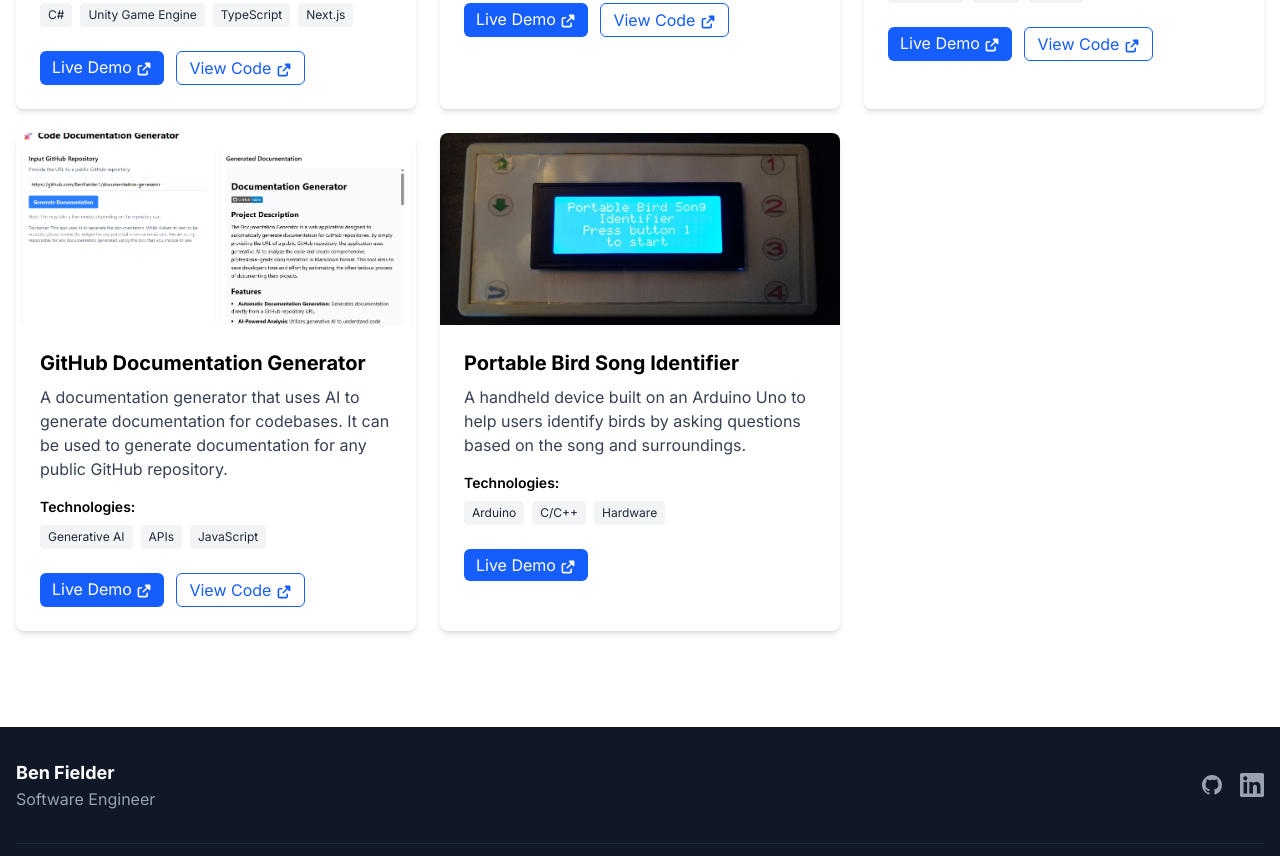
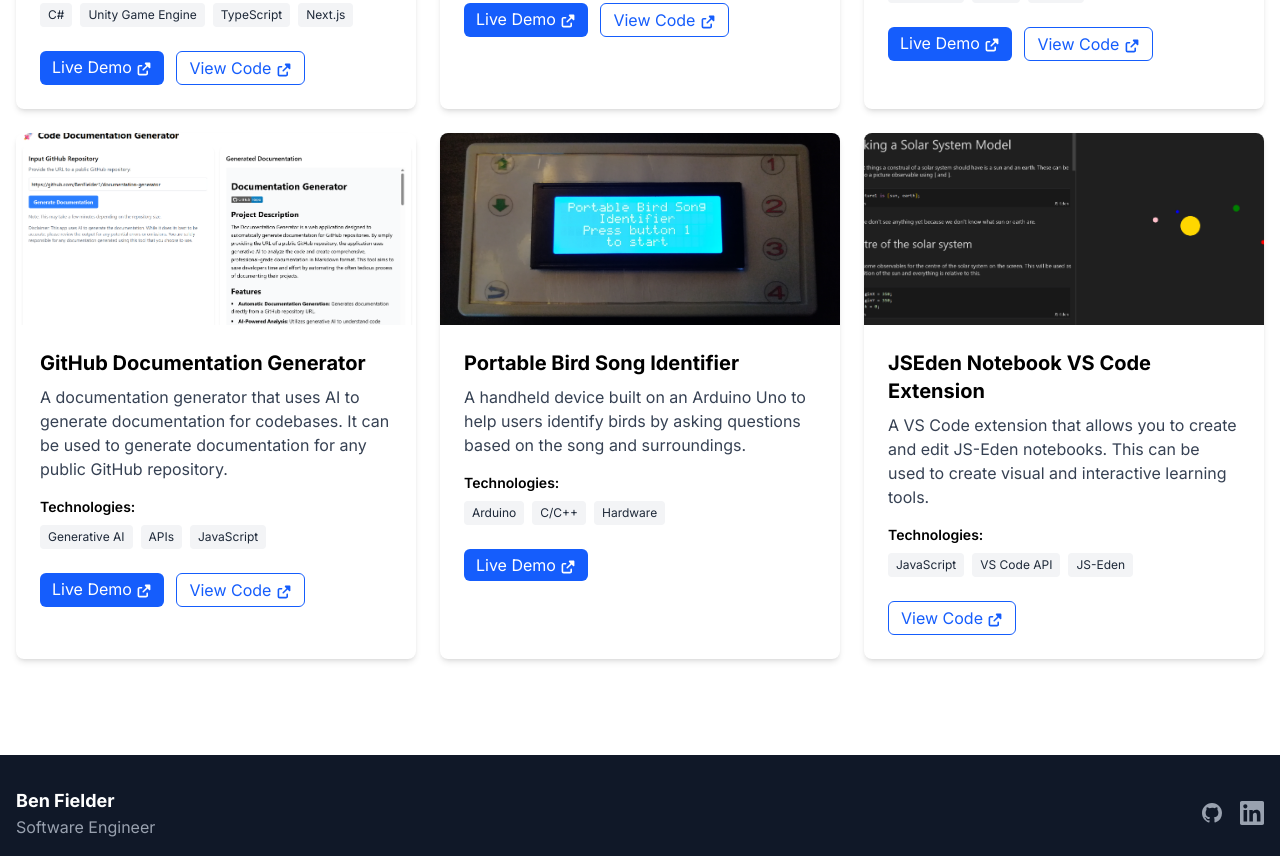
Before and after one commit to BenFielder1/portfolio, a Next.js app: page /projects in a window 1280 px wide. Shown: the part 585-1441 px from the top of the page. Built offline with nearby package versions, Linux system fonts and the light colour scheme.

Commit message:
Add project card for JSEden Notebook

```diff
--- a/src/data/projects.ts
+++ b/src/data/projects.ts
@@ -59,4 +59,14 @@
         demoLink: "https://www.youtube.com/watch?v=ykYUyg93UfQ",
         featured: false,
     }
+    ,
+    {
+        id: 6,
+        title: "JSEden Notebook VS Code Extension",
+        description: "A VS Code extension that allows you to create and edit JS-Eden notebooks. This can be used to create visual and interactive learning tools.",
+        imagePath: "/images/projects/jsedennotebook.png",
+        technologies: ["JavaScript", "VS Code API", "JS-Eden"],
+        githubLink: "https://github.com/BenFielder1/JSEden-Notebook",
+        featured: false,
+    }
 ];
```
Also changed, not shown: public/images/projects/jsedennotebook.png (added).
